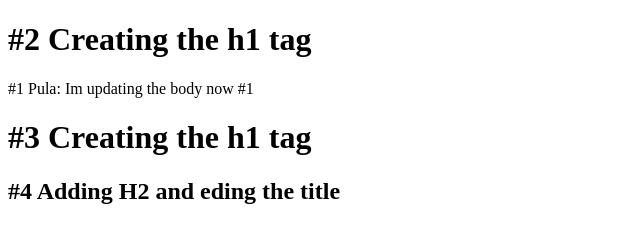
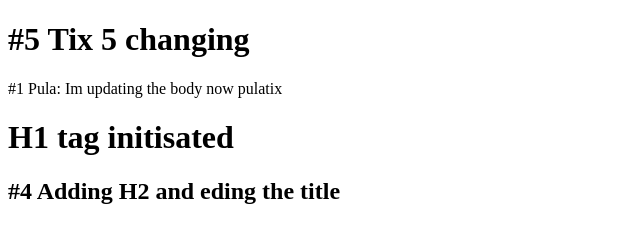
Before and after one commit to pulabethmage/GitTeamTutorial, a plain HTML site: page index.html in a window 1280 px wide. Shown: the whole page, without its empty margins (0-640 px from the left). Drawn offline with Linux system fonts and the light colour scheme.

Commit message:
tix6 is commiing

```diff
--- a/index.html
+++ b/index.html
@@ -9,10 +9,10 @@
 </head>
 
 <body>
-    <h1>#2 Creating the h1 tag</h1>
-    <p>#1 Pula: Im updating the body now #1</p>
+    <h1>#5 Tix 5 changing</h1>
+    <p>#1 Pula: Im updating the body now pulatix</p>
 
-    <h1>#3 Creating the h1 tag</h1>
+    <h1>H1 tag initisated</h1>
 
     <h2>#4 Adding H2 and eding the title</h2>
 </body>
```
